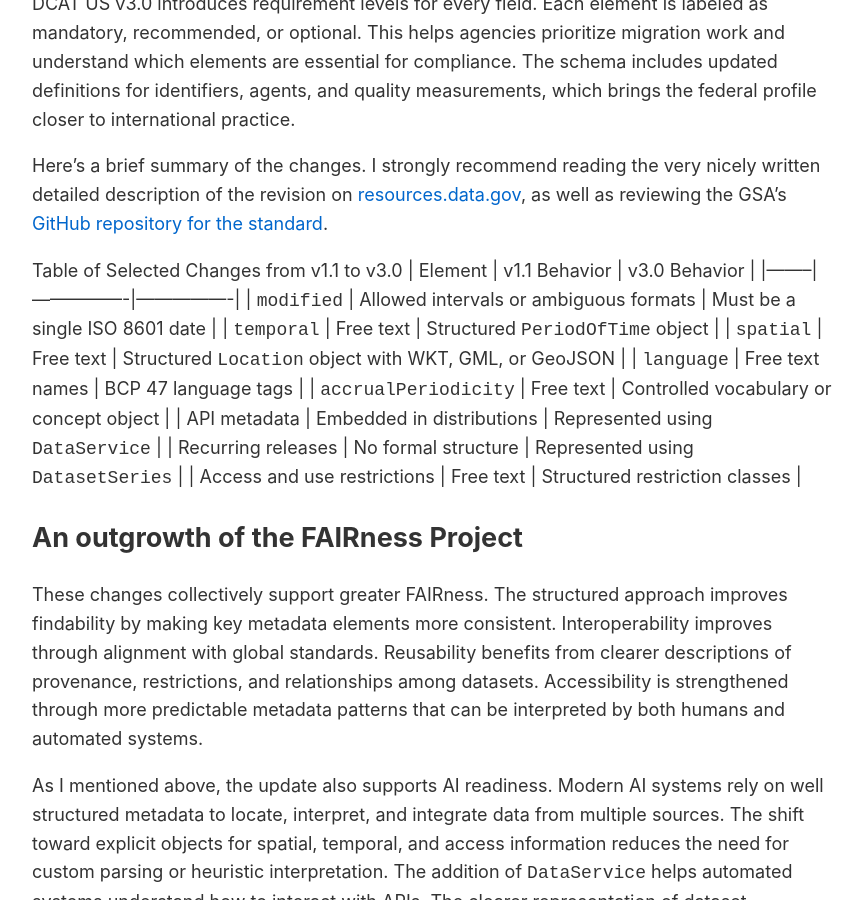
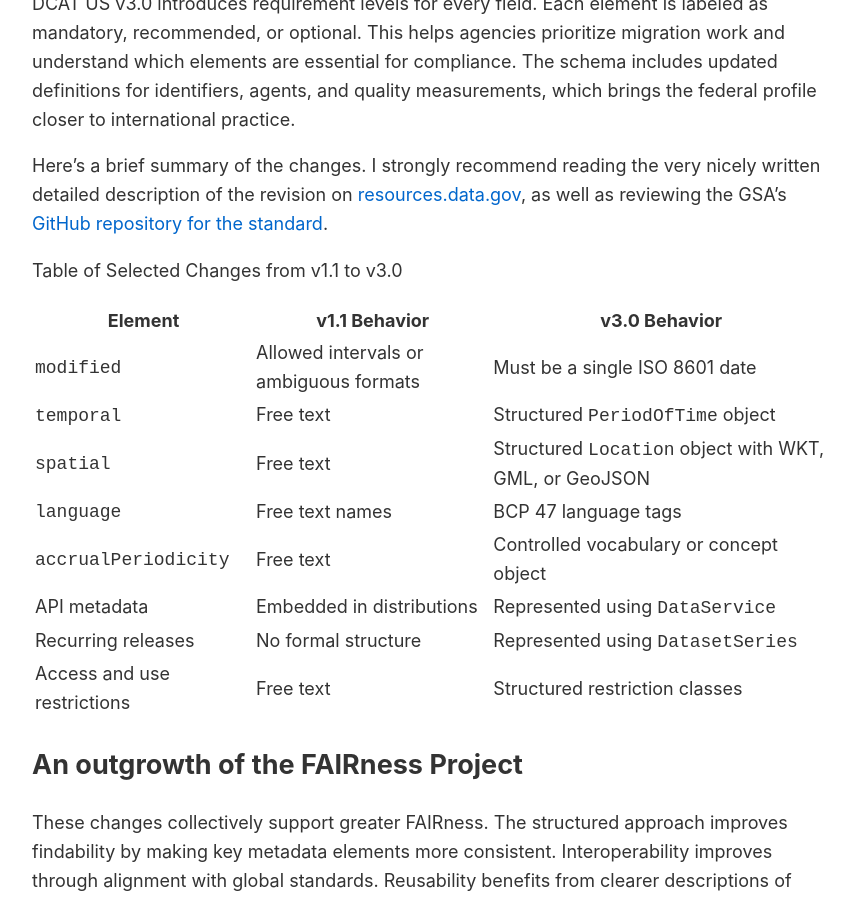
Before and after one commit to cmarcum/marcum-blog, a Jekyll site: the page built from _posts/2026-05-06-DCAT-US-v3-Released.md, in a window 1280 px wide and 900 px high, scrolled down 2783 px. Shown: the whole window, without its empty margins (208-1068 px from the left). Built offline with Jekyll 4.4.1, drawn with Linux system fonts in a browser that asks for light colours; part of the change alters nothing that is shown; some of the changed text lies outside the part shown.

```diff
--- a/_posts/2026-05-06-DCAT-US-v3-Released.md
+++ b/_posts/2026-05-06-DCAT-US-v3-Released.md
@@ -2,6 +2,10 @@
 layout: post
 title: "DCAT-US 3.0 has been Released for Federal Data"
 date: 2026-05-06
+last_modified_at: 2026-05-07
+updates:
+  - date: 2026-05-07
+    content: "Fixed the formatting of the embedded markdown table."
 tags: [open science, open data, government data]
 ---
 
@@ -25,6 +29,7 @@ DCAT US v3.0 introduces requirement levels for every field. Each element is labe
 Here's a brief summary of the changes. I strongly recommend reading the very nicely written detailed description of the revision on [resources.data.gov](https://resources.data.gov/resources/dcat-us3/), as well as reviewing the GSA's [GitHub repository for the standard](https://github.com/GSA/dcat-us).
 
 Table of Selected Changes from v1.1 to v3.0
+
 | Element | v1.1 Behavior | v3.0 Behavior |
 |--------|----------------|----------------|
 | `modified` | Allowed intervals or ambiguous formats | Must be a single ISO 8601 date |
```
